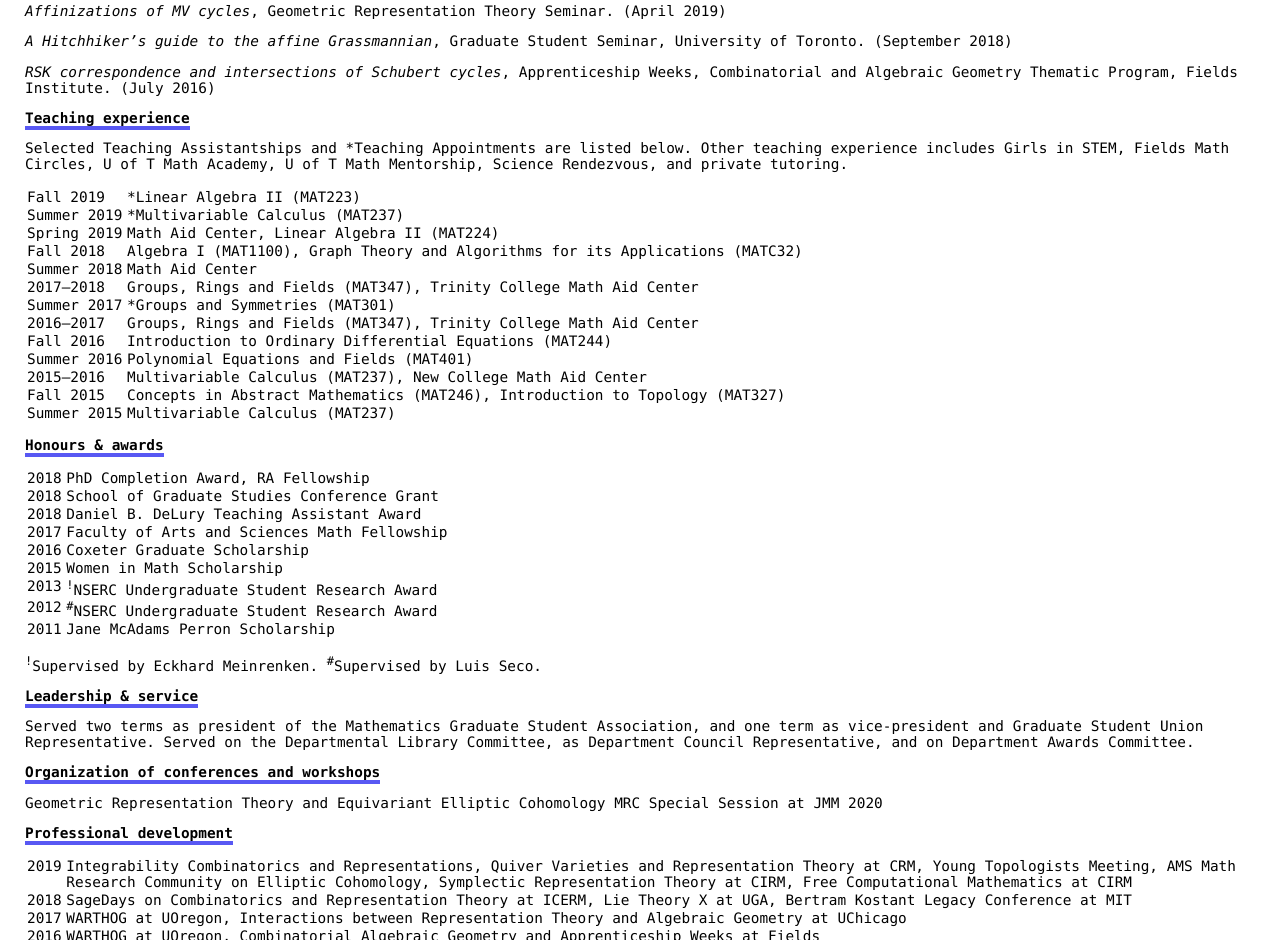
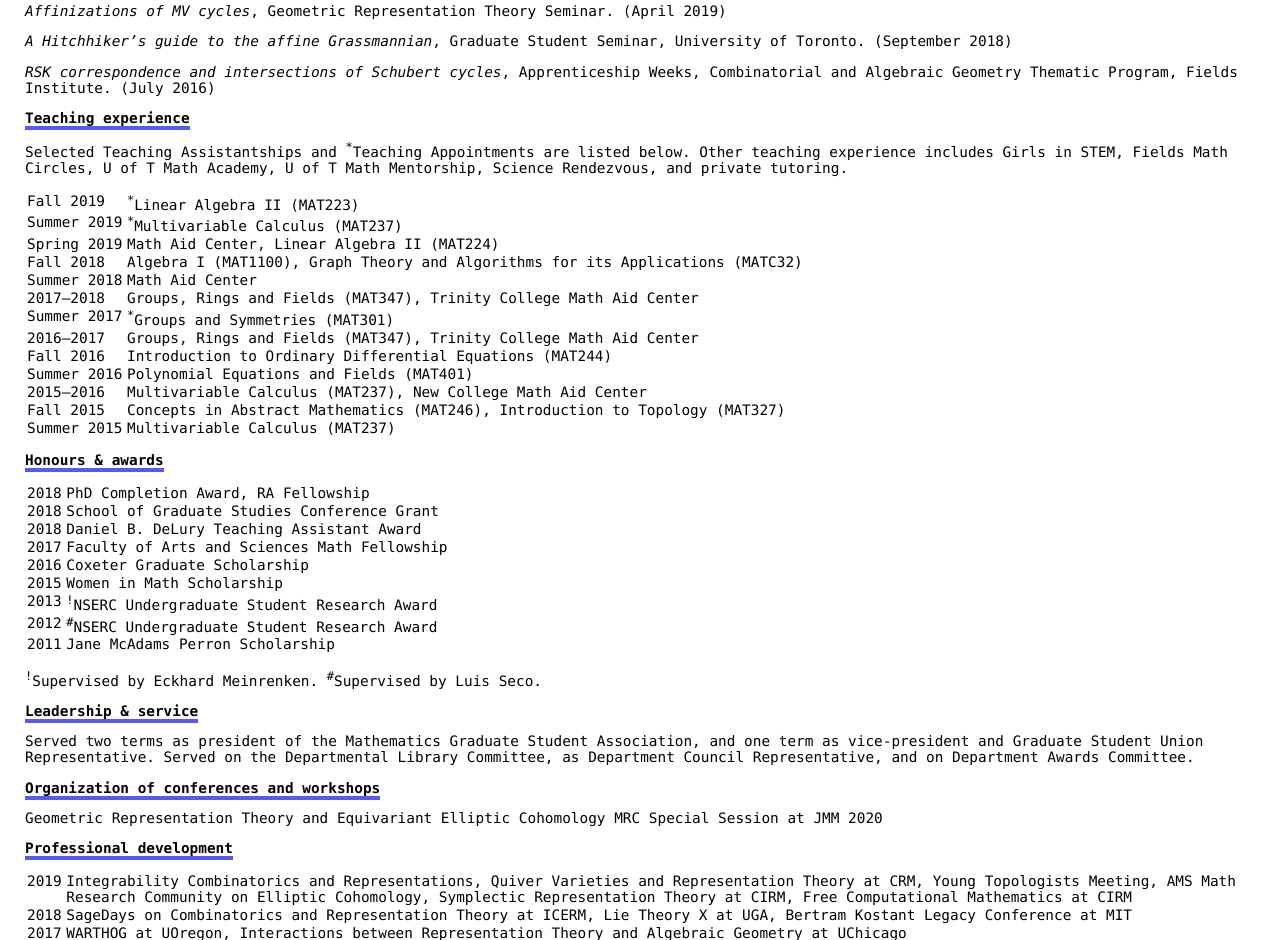
Before and after one commit to annedranowski/plane-jane, a plain HTML site: page html/cv.html in a window 1280 px wide. Shown: the part 891-1831 px from the top of the page. Drawn offline with Linux system fonts and the light colour scheme.

Commit message:
superscripted * on teaching

```diff
--- a/html/cv.html
+++ b/html/cv.html
@@ -111,18 +111,18 @@
     <p><em>RSK correspondence and intersections of Schubert cycles</em>, Apprenticeship Weeks, Combinatorial and
       Algebraic Geometry Thematic Program, Fields Institute. (July 2016)</p>
     <p><strong>Teaching experience</strong></p>
-    <p>Selected Teaching Assistantships and *Teaching Appointments are
+    <p>Selected Teaching Assistantships and <sup>*</sup>Teaching Appointments are
       listed below. Other teaching experience includes Girls in STEM, Fields Math Circles, U of T Math Academy, U of T
       Math Mentorship, Science Rendezvous, and private tutoring.</p>
     <table>
       <tbody>
         <tr>
           <td>Fall 2019</td>
-          <td>*Linear Algebra II (MAT223)</td>
+          <td><sup>*</sup>Linear Algebra II (MAT223)</td>
         </tr>
         <tr>
           <td>Summer 2019</td>
-          <td>*Multivariable Calculus (MAT237)
+          <td><sup>*</sup>Multivariable Calculus (MAT237)
           </td>
         </tr>
         <tr class="odd">
@@ -144,7 +144,7 @@
         </tr>
         <tr class="odd">
           <td style="text-align: left;">Summer 2017</td>
-          <td>*Groups and Symmetries (MAT301)</td>
+          <td><sup>*</sup>Groups and Symmetries (MAT301)</td>
         </tr>
         <tr class="even">
           <td style="text-align: left;">2016–2017</td>
```
